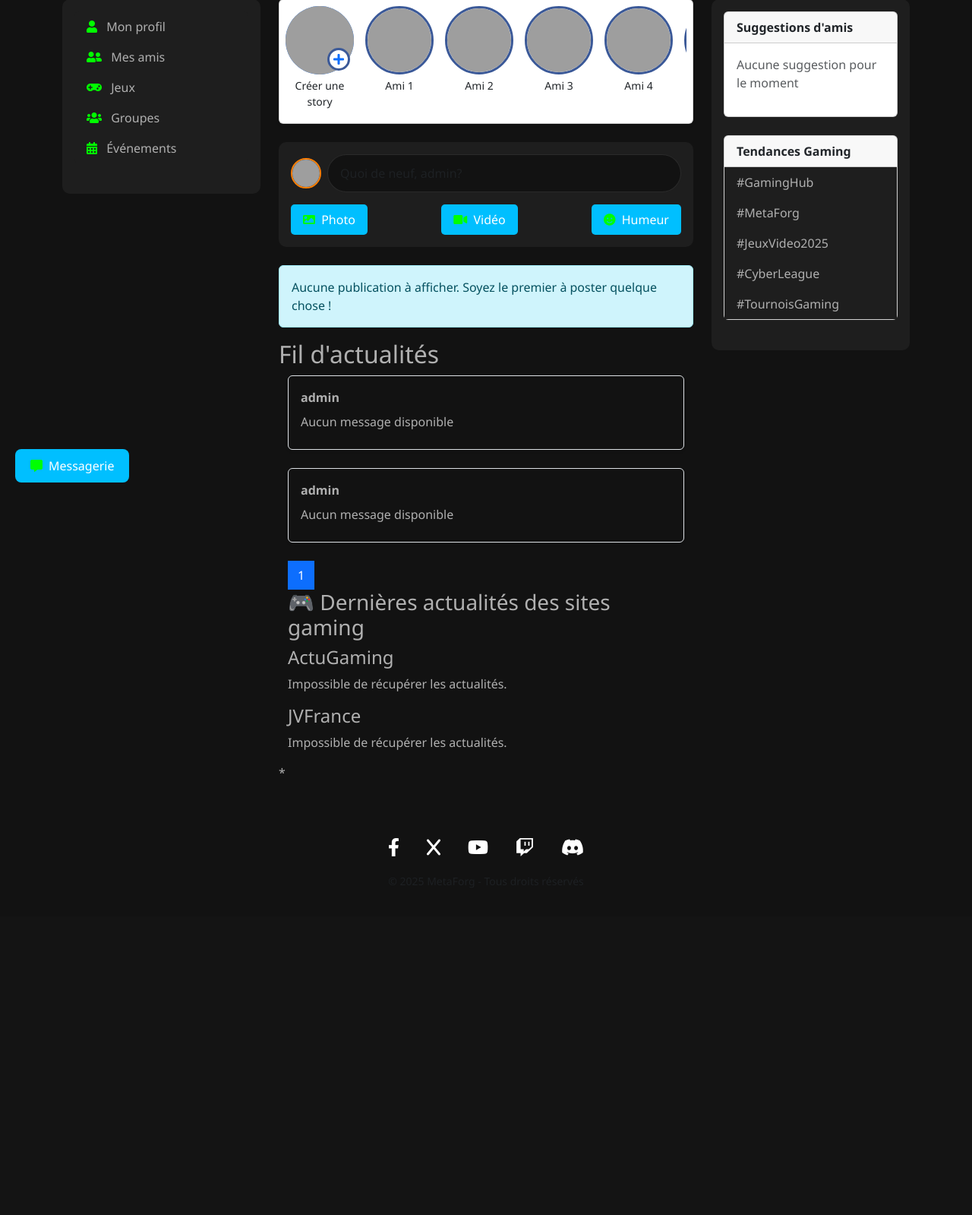
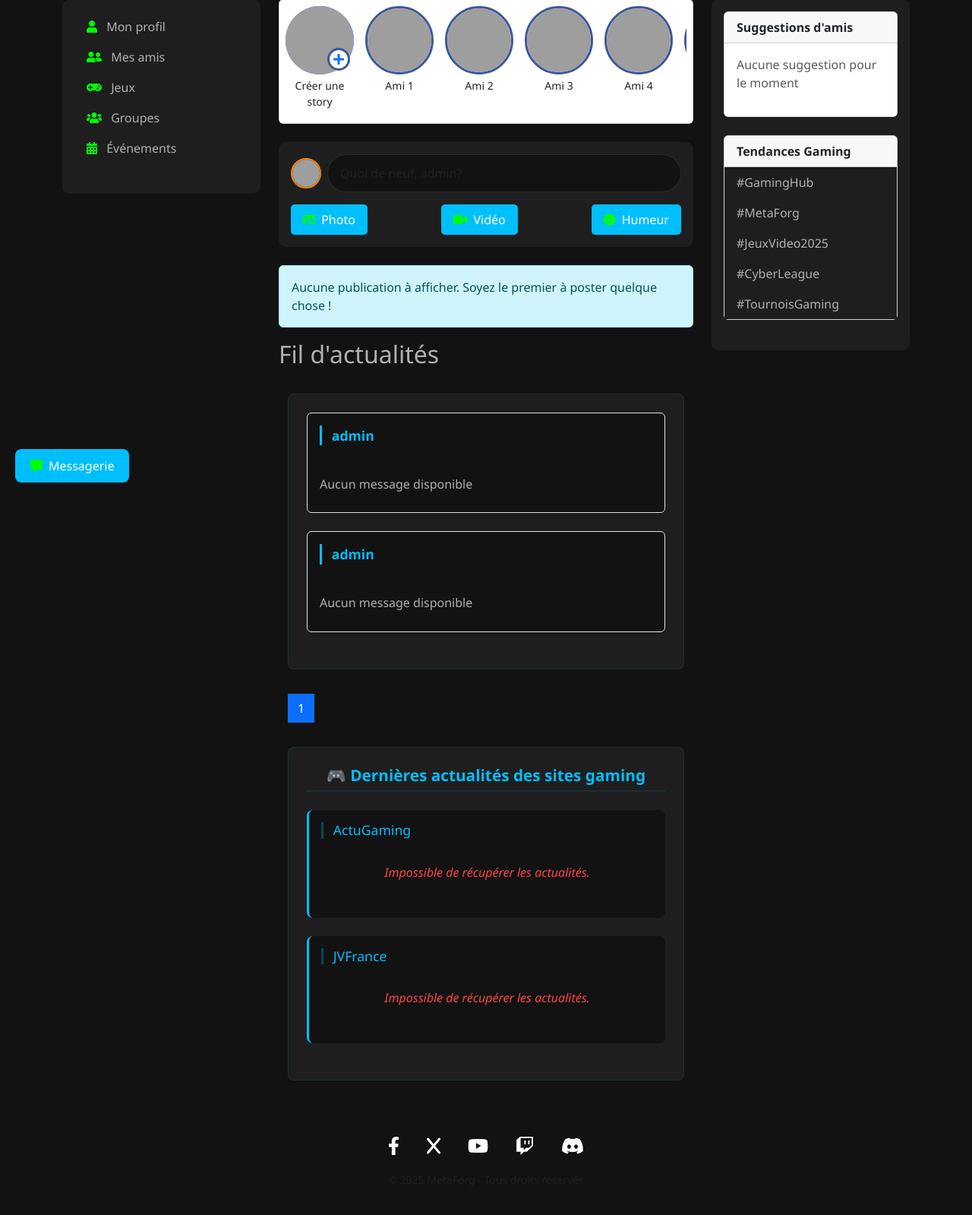
Before and after one commit to ATFsaadi/metaforg, a PHP site: page /home.php in a window 1280 px wide. Shown: the part 145-1744 px from the top of the page at 76% size. Before the commit the page ends 1313 px from the top, so only its background shows below. Run offline with PHP 8.4, Linux system fonts and the light colour scheme; a user stored in the database is signed in; data comes from the database, SQL or seed files in the repository; data that the repository does not hold is empty; grey boxes are pictures that could not be loaded.

Commit message:
css fil.php

```diff
--- /dev/null
+++ b/assets/css/style-FIL.css
@@ -0,0 +1,139 @@
+:root {
+    --bg-primary: #121212;
+    --bg-secondary: #1E1E1E;
+    --text-color: #B0B0B0;
+    --color-primary: #00BFFF;
+    --border-radius: 8px;
+    --transition: all 0.2s ease;
+  }
+
+  /* === Fil d'actualité (publications) === */
+  #fil-actualite {
+    max-width: 800px;
+    margin: 2rem auto;
+    padding: 1.5rem;
+    background: var(--bg-secondary);
+    border-radius: var(--border-radius);
+    border: 1px solid rgba(0, 191, 255, 0.1);
+  }
+
+  .publication-card {
+    background: var(--bg-primary);
+    border: 1px solid rgba(0, 191, 255, 0.05);
+    border-radius: var(--border-radius);
+    padding: 1.5rem;
+    margin-bottom: 1.5rem;
+    transition: var(--transition);
+  }
+
+  .publication-card:hover {
+    border-color: rgba(0, 191, 255, 0.15);
+    background: var(--bg-secondary);
+  }
+
+  .post-header strong {
+    color: var(--color-primary);
+    font-size: 1.1rem;
+    display: block;
+    margin-bottom: 0.8rem;
+    border-left: 3px solid var(--color-primary);
+    padding-left: 0.8rem;
+  }
+
+  .post-content {
+    color: var(--text-color);
+    line-height: 1.6;
+    white-space: pre-line;
+  }
+
+  .post-image img {
+    width: 100%;
+    border-radius: var(--border-radius);
+    margin-top: 1rem;
+    display: block;
+  }
+
+  .no-posts {
+    text-align: center;
+    padding: 2rem;
+    color: var(--text-color);
+    opacity: 0.7;
+    font-style: italic;
+    border-left: 3px solid var(--color-primary);
+    margin: 1rem;
+    background: rgba(0, 191, 255, 0.02);
+  }
+
+  /* === Section RSS News === */
+  #rss-news {
+    background: var(--bg-secondary);
+    border-radius: var(--border-radius);
+    padding: 1.5rem;
+    margin-top: 2rem;
+    border: 1px solid rgba(0, 191, 255, 0.1);
+  }
+
+  .news-section-title {
+    color: var(--color-primary);
+    text-align: center;
+    margin-bottom: 1.5rem;
+    font-size: 1.3rem;
+    font-weight: 600;
+    border-bottom: 2px solid rgba(0, 191, 255, 0.1);
+    padding-bottom: 0.5rem;
+  }
+
+  .news-source {
+    margin-bottom: 1.5rem;
+    padding: 1rem;
+    border-radius: var(--border-radius);
+    background: var(--bg-primary);
+    border-left: 3px solid var(--color-primary);
+  }
+
+  .news-source h4 {
+    color: var(--color-primary);
+    margin-bottom: 1rem;
+    font-size: 1.1rem;
+    border-left: 3px solid rgba(0, 191, 255, 0.3);
+    padding-left: 0.8rem;
+  }
+
+  .news-list {
+    margin: 0;
+    padding: 0;
+    list-style: none;
+  }
+
+  .news-item {
+    margin-bottom: 0.8rem;
+    padding: 0.6rem 1rem;
+    border-radius: var(--border-radius);
+    background: var(--bg-secondary);
+    border-left: 3px solid transparent;
+    transition: var(--transition);
+  }
+
+  .news-item:hover {
+    border-left-color: rgba(0, 191, 255, 0.5);
+    background: rgba(0, 191, 255, 0.03);
+  }
+
+  .news-link {
+    color: var(--text-color);
+    text-decoration: none;
+    display: block;
+    transition: var(--transition);
+  }
+
+  .news-link:hover {
+    color: var(--color-primary);
+    transform: translateX(3px);
+  }
+
+  .error-message {
+    color: #ff4444;
+    font-style: italic;
+    text-align: center;
+    padding: 1rem;
+  }
--- a/includes/header.php
+++ b/includes/header.php
@@ -20,6 +20,7 @@
 
         <!-- Styles personnalisés -->
         <link rel="stylesheet" href="assets/css/style.css">
+        <link rel="stylesheet" href="assets/css/style-FIL.css">
     </head>
     <body>
         <!-- Barre de navigation -->
--- a/pages/fil.php
+++ b/pages/fil.php
@@ -95,4 +95,4 @@ if ($posts === false) {
     // Charger les deux flux
     loadRSS('https://www.actugaming.net/feed/', 'actugaming-list');
     loadRSS('https://www.jvfrance.com/feed/', 'jvfrance-list');
-</script>*
+</script>
```
Also changed, not shown: includes/header-PG.php (+23 -9 lines).
